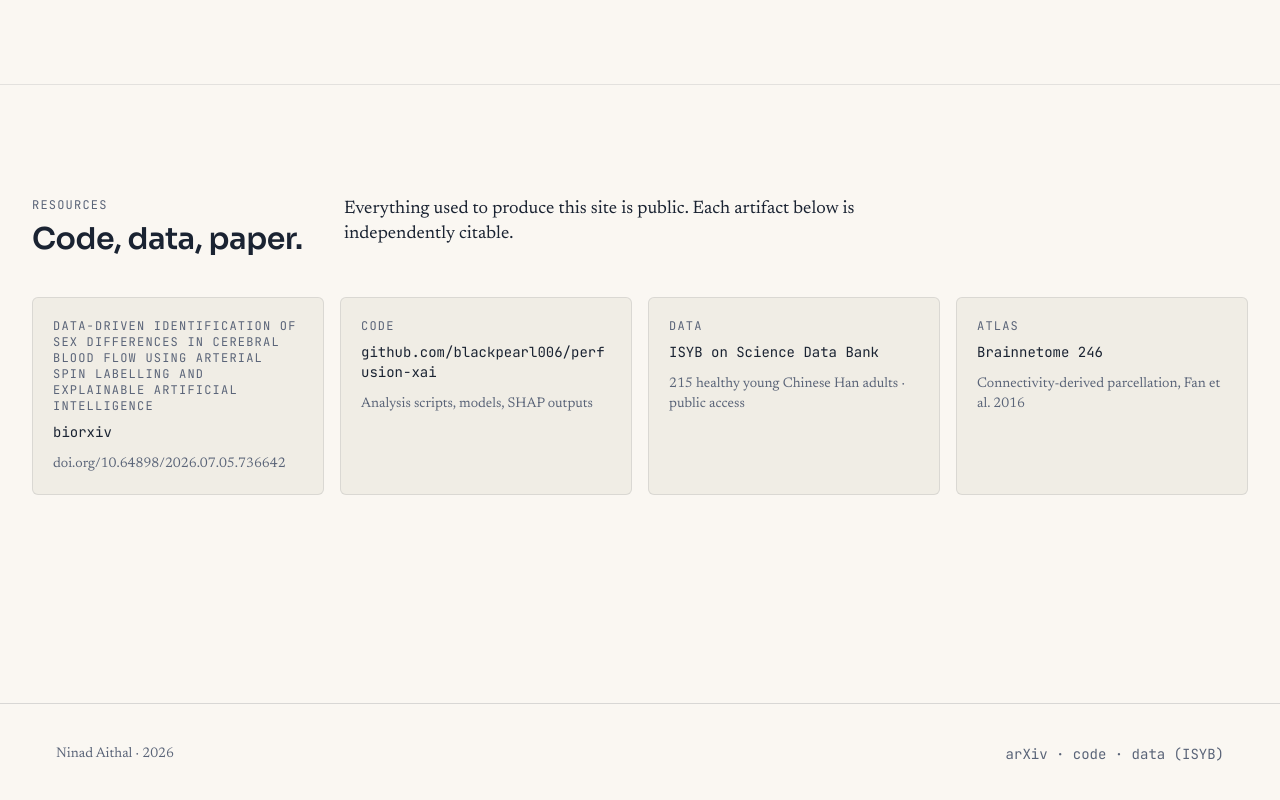
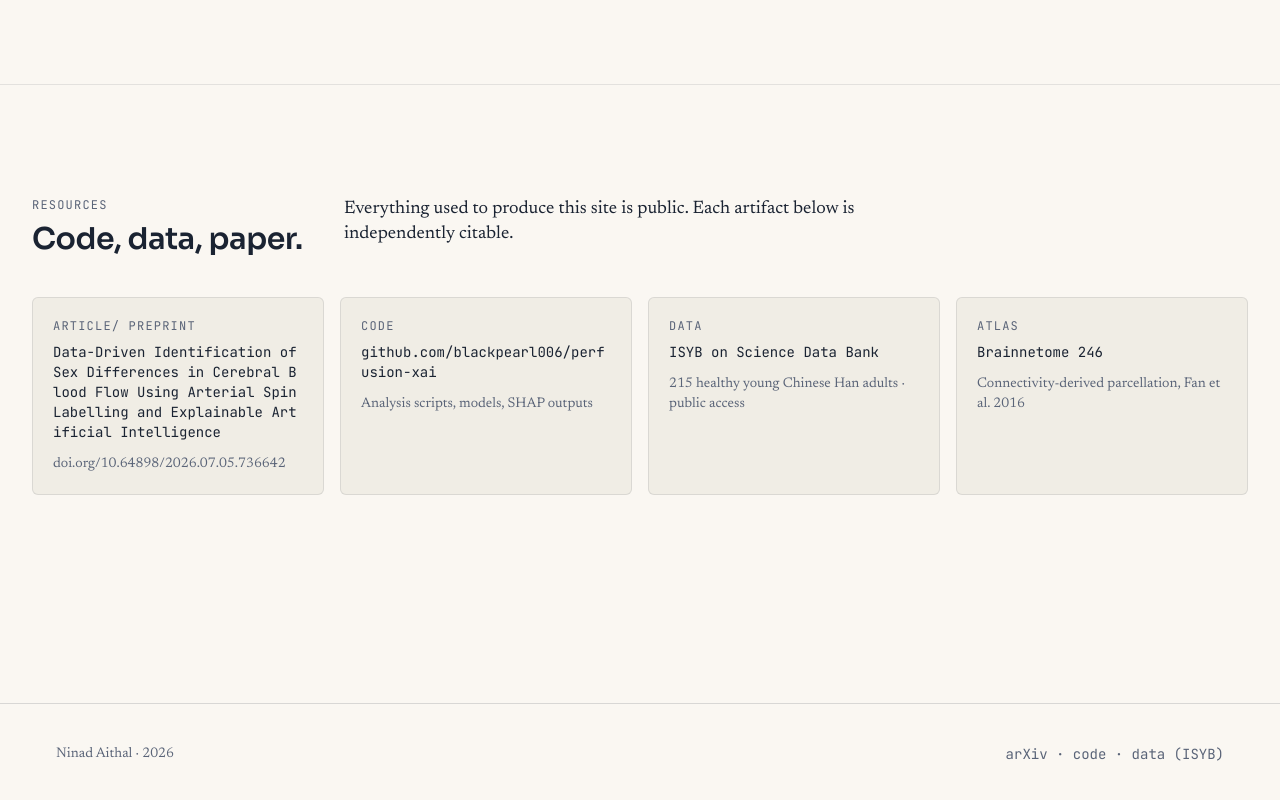
Before and after one commit to perfusion-xai/perfusion-xai.github.io, a React (Vite) app: page / in a window 1280 px wide. Shown: the part 5847-6647 px from the top of the page. Built offline with nearby package versions, Linux system fonts and the light colour scheme; no server answers.

Commit message:
Update 07-Resources.jsx

```diff
--- a/src/sections/07-Resources.jsx
+++ b/src/sections/07-Resources.jsx
@@ -2,8 +2,8 @@ import Section from "../components/Section.jsx";
 
 const LINKS = [
   {
-    title: "Data-Driven Identification of Sex Differences in Cerebral Blood Flow Using Arterial Spin Labelling and Explainable Artificial Intelligence",
-    sub: "biorxiv",
+    title: "Article/ Preprint",
+    sub: "Data-Driven Identification of Sex Differences in Cerebral Blood Flow Using Arterial Spin Labelling and Explainable Artificial Intelligence",
     href: "https://doi.org/10.64898/2026.07.05.736642",
     note: "doi.org/10.64898/2026.07.05.736642",
   },
```
